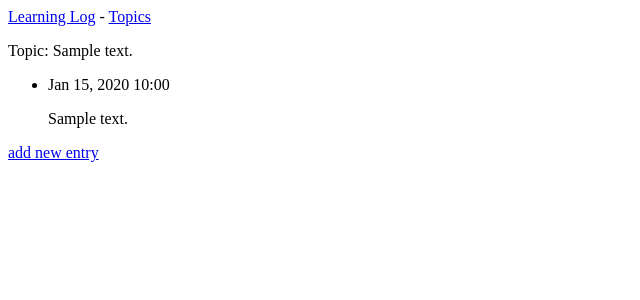
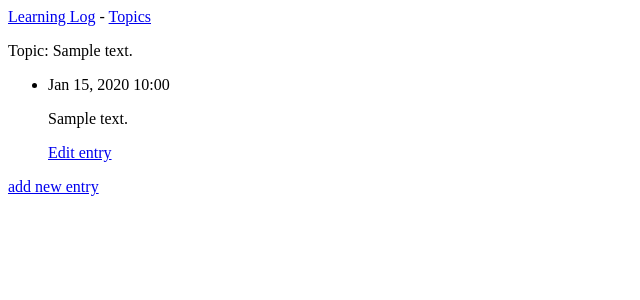
Before and after one commit to Irostovsky/learning_log, a Django app: page /topics/1/ in a window 1280 px wide. Shown: the top 300 px of the page, without its empty margins (0-640 px from the left). Run offline with Django 3.2, Linux system fonts and the light colour scheme; tables that the repository leaves empty hold one stand-in row (values such as "Sample post").

Commit message:
Edit entry.

```diff
--- a/learning_logs/templates/learning_logs/topic.html
+++ b/learning_logs/templates/learning_logs/topic.html
@@ -8,6 +8,7 @@
       <li>
         <p>{{ entry.date_added|date:'M d, Y H:i' }}</p>
         <p>{{ entry.text|linebreaks }}</p>
+        <p><a href="{% url 'learning_logs:edit_entry' entry.id %}">Edit entry</a></p>
     </li>
     {% empty %}
       <li>No entries have been added yet.</li>
--- a/learning_logs/urls.py
+++ b/learning_logs/urls.py
@@ -10,4 +10,5 @@ urlpatterns = [
     url(r'^topics/(?P<topic_id>\d+)/$', views.topic, name='topic'),
     url(r'^new_topic/$', views.new_topic, name='new_topic'),
     url(r'^new_entry/(?P<topic_id>\d+)/$', views.new_entry, name='new_entry'),
+    url(r'^edit_entry/(?P<entry_id>\d+)/$', views.edit_entry, name='edit_entry'),
 ]
--- a/learning_logs/views.py
+++ b/learning_logs/views.py
@@ -5,7 +5,7 @@ from django.shortcuts import render
 from django.http import HttpResponseRedirect
 from django.core.urlresolvers import reverse
 
-from .models import Topic
+from .models import Topic, Entry
 from .forms import TopicForm, EntryForm
 
 
@@ -58,3 +58,21 @@ def new_entry(request, topic_id):
 
     context = {'topic': topic, 'form': form}
     return render(request, 'learning_logs/new_entry.html', context)
+
+
+def edit_entry(request, entry_id):
+    """Edit an existing entry."""
+    entry = Entry.objects.get(id=entry_id)
+    topic = entry.topic
+    if request.method != 'POST':
+        form = EntryForm(instance=entry)
+    else:
+        form = EntryForm(instance=entry, data=request.POST)
+        if form.is_valid():
+            new_entry = form.save(commit=False)
+            new_entry.topic = topic
+            new_entry.save()
+            return HttpResponseRedirect(reverse('learning_logs:topic', args=[topic.id]))
+
+    context = {'topic': topic, 'form': form, 'entry': entry}
+    return render(request, 'learning_logs/edit_entry.html', context)
```
Also changed, not shown: learning_logs/templates/learning_logs/edit_entry.html (added, +14 -0 lines).
